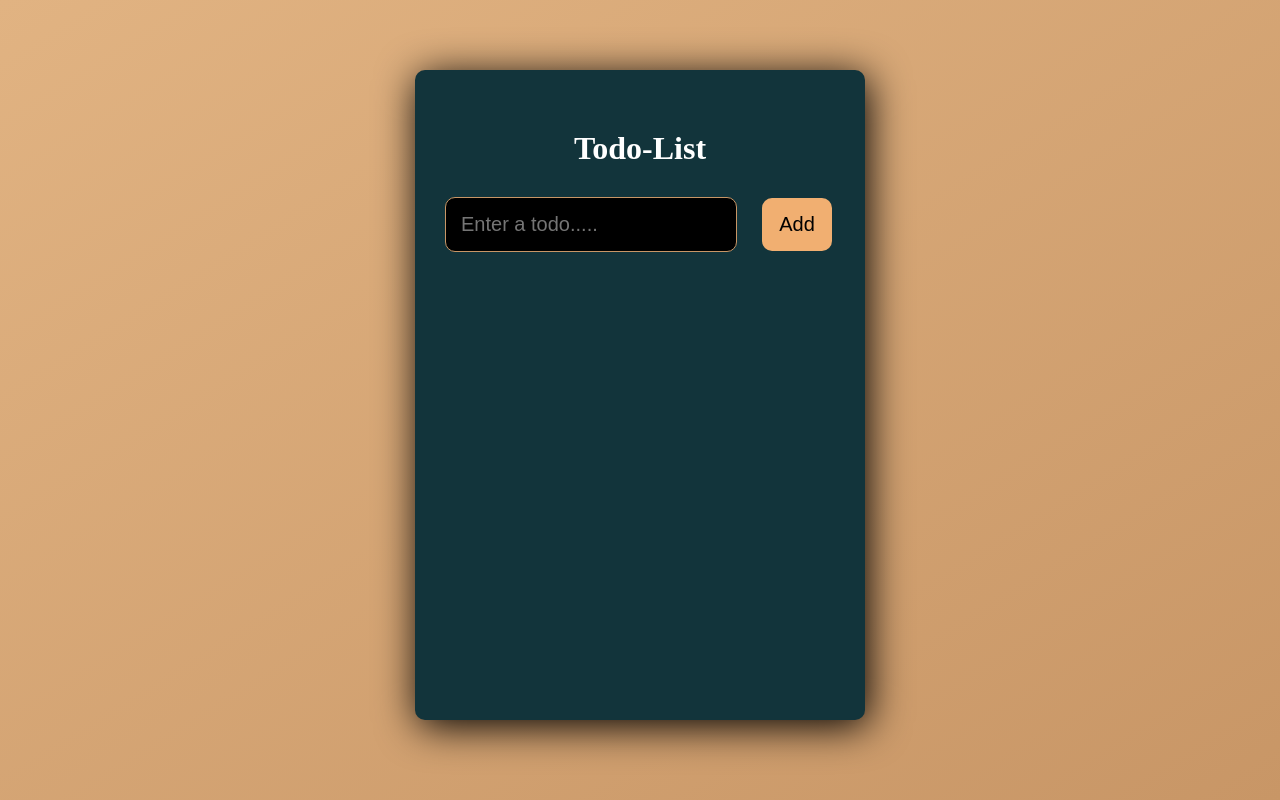
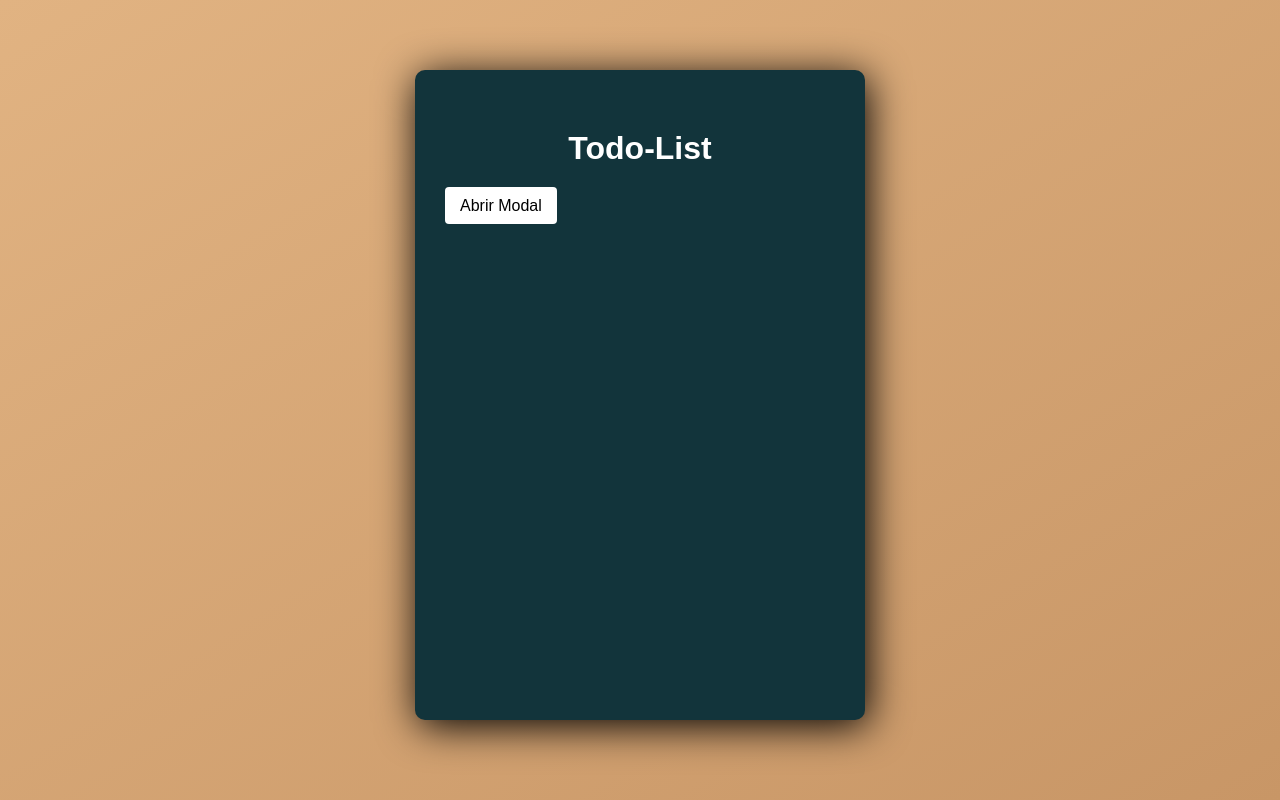
Before and after one commit to destrada-2018259/laboratorio-almacenadora, a React (Vite) app: page / in a window 1280 px wide. Built offline with nearby package versions, Linux system fonts and the light colour scheme.

Commit message:
Agregando Form tarea

```diff
--- a/index.html
+++ b/index.html
@@ -6,9 +6,12 @@
     <meta name="viewport" content="width=device-width, initial-scale=1.0" />
     <title>To Do List</title>
     <link rel="stylesheet" href="https://cdn.jsdelivr.net/npm/font-awesome@4.7.0/css/font-awesome.css" type="text/css" />
+    <link rel="stylesheet" href="src/styleModal.css">
   </head>
   <body>
     <div id="root"></div>
     <script type="module" src="/src/main.jsx"></script>
+
+  </body>
   </body>
 </html>
--- a/src/components/Form.jsx
+++ b/src/components/Form.jsx
@@ -1,21 +1,21 @@
-import {v4 as uuidv4} from "uuid";
+import { v4 as uuidv4 } from "uuid";
 import { useEffect } from "react"
 
-export const Form = ({input, setInput, todos, setTodos, editTodo, setEditTodo}) => {
+export const Form = ({ input, setInput, todos, setTodos, editTodo, setEditTodo }) => {
 
   const updateTodo = (title, id, completed) => {
     const newTodo = todos.map((todo) =>
-        todo.id === id ? {title, id, completed} : todo
+      todo.id === id ? { title, id, completed } : todo
     )
     setTodos(newTodo);
     setEditTodo("");
   }
 
   useEffect(() => {
-    if(editTodo) {
-        setInput(editTodo.title);
-    }else {
-        setInput("");
+    if (editTodo) {
+      setInput(editTodo.title);
+    } else {
+      setInput("");
     }
   }, [setInput, editTodo]);
 
@@ -25,20 +25,39 @@ export const Form = ({input, setInput, todos, setTodos, editTodo, setEditTodo})
 
   const onFormSubmit = (event) => {
     event.preventDefault();
-    if(!editTodo) {
-        setTodos([...todos, {id: uuidv4(), title: input, completed: false}]);
-        setInput("");
-    }else {
-        updateTodo(input, editTodo.id, editTodo.completed)
+    if (!editTodo) {
+      setTodos([...todos, { id: uuidv4(), title: input, completed: false }]);
+      setInput("");
+    } else {
+      updateTodo(input, editTodo.id, editTodo.completed)
     }
   };
 
   return (
-    <form onSubmit={onFormSubmit}>
-        <input type="text" placeholder="Enter a todo....." className="task-input" value={input} required onChange={onInputChange} />
-        <button className="button-add" type="submit">
-            {editTodo ? "OK" : "Add"}
-        </button>
-    </form>
+    <>
+      <input type="checkbox" id="btn-modal" />
+      <label for="btn-modal" className="lbl-modal">Abrir Modal</label>
+
+      <div className="modal">
+        <div className="contenedor">
+          <header>Crear Tarea</header>
+          <label for="btn-modal">X</label>
+          <div className="contenido">
+            <div class="mb-3">
+              <h3 for="exampleFormControlInput1" class="form-label">Tarea</h3>
+              <input type="text" class="form-control" id="exampleFormControlInput1"/>
+            </div>
+            <br />
+            <div class="mb-3">
+              <h3 for="exampleFormControlTextarea1" class="form-label">Descripcion</h3>
+              <textarea class="form-control" id="exampleFormControlTextarea1" rows="3"></textarea>
+            </div>
+            <br />
+            <input class="btn btn-primary" type="submit" value="Aceptar"/>
+
+          </div>
+        </div>
+      </div>
+    </>
   )
 }
--- /dev/null
+++ b/src/styleModal.css
@@ -0,0 +1,63 @@
+*{
+    margin: 0;
+    padding: 0;
+    box-sizing: border-box;
+    font-family: sans-serif;
+}
+
+.modal {
+    width: 100%;
+    height: 100vh;
+    display: flex;
+    justify-content: center;
+    align-items: center;
+    position: fixed;
+    top: 0;
+    left: 0;
+    background: rgba(0, 0, 0, 0.5);
+    transition: all 500ms ease;
+    opacity: 0;
+    visibility: hidden;
+}
+#btn-modal:checked ~ .modal{
+    opacity: 1;
+    visibility: visible;
+}
+
+.contenedor{
+    width: 400px;
+    height: 300px;
+    margin: auto;
+    background: #fff;
+    box-shadow: 1px 7px 25px rgba(0, 0, 0, 0.6);
+    transition: all 500ms ease;
+}
+
+.contenedor header{
+    padding: 10px;
+    background: #db8046;
+    color: #fff;
+}
+
+.contenedor label{
+    position: absolute;
+    top: 10px;
+    right: 10px;
+    color: #fff;
+    font-size: 15px;
+    cursor: pointer;
+}
+#btn-modal{
+   display: none;
+}
+
+.lbl-modal{
+    background: white;
+    padding: 10px 15px;
+    border-radius: 4px;
+    cursor: pointer;
+}
+.contenido{
+    padding: 20px;
+    color: black;
+}
--- a/src/styles.css
+++ b/src/styles.css
@@ -6,7 +6,7 @@
 .container {
   background: linear-gradient(to right bottom, #e1b382, #c89666);
   width: 100%;
-  min-height: 100vh;
+  height: 100vh;
   display: flex;
   justify-content: center;
   align-items: center;
```
